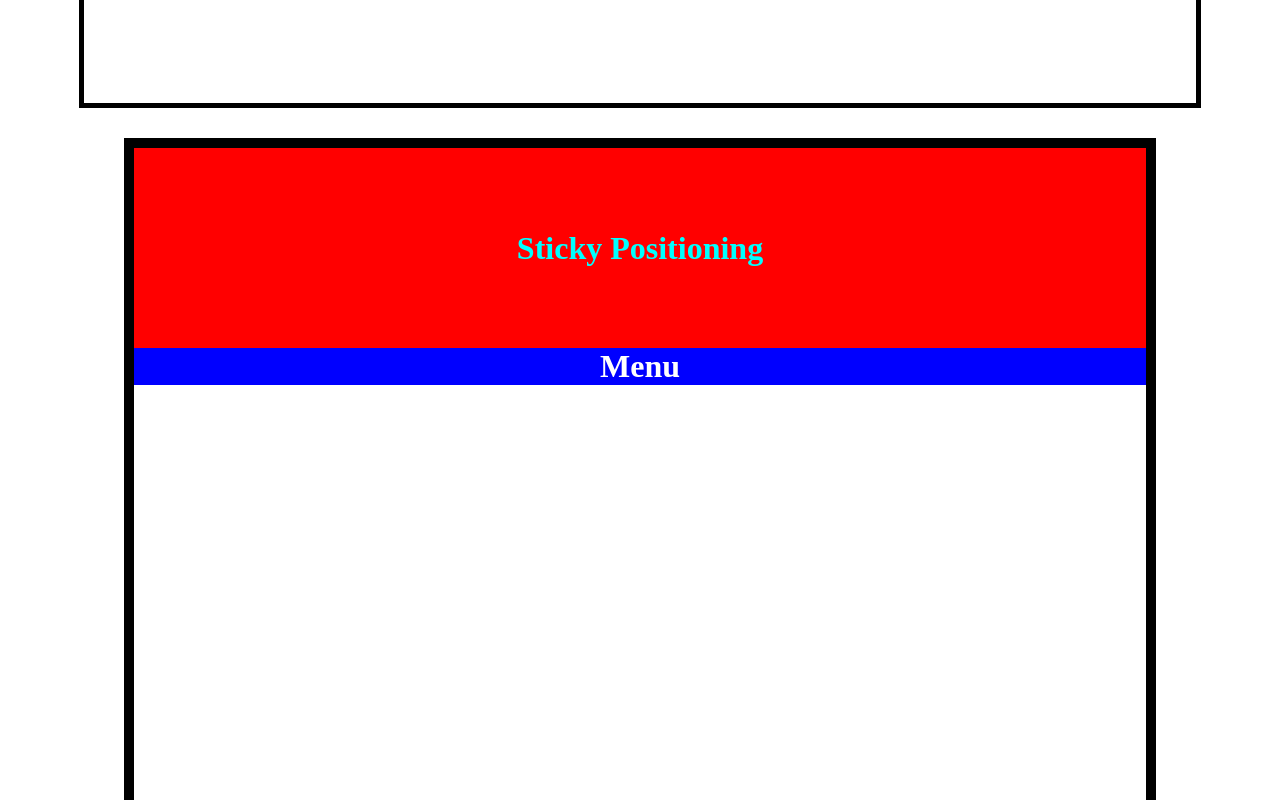
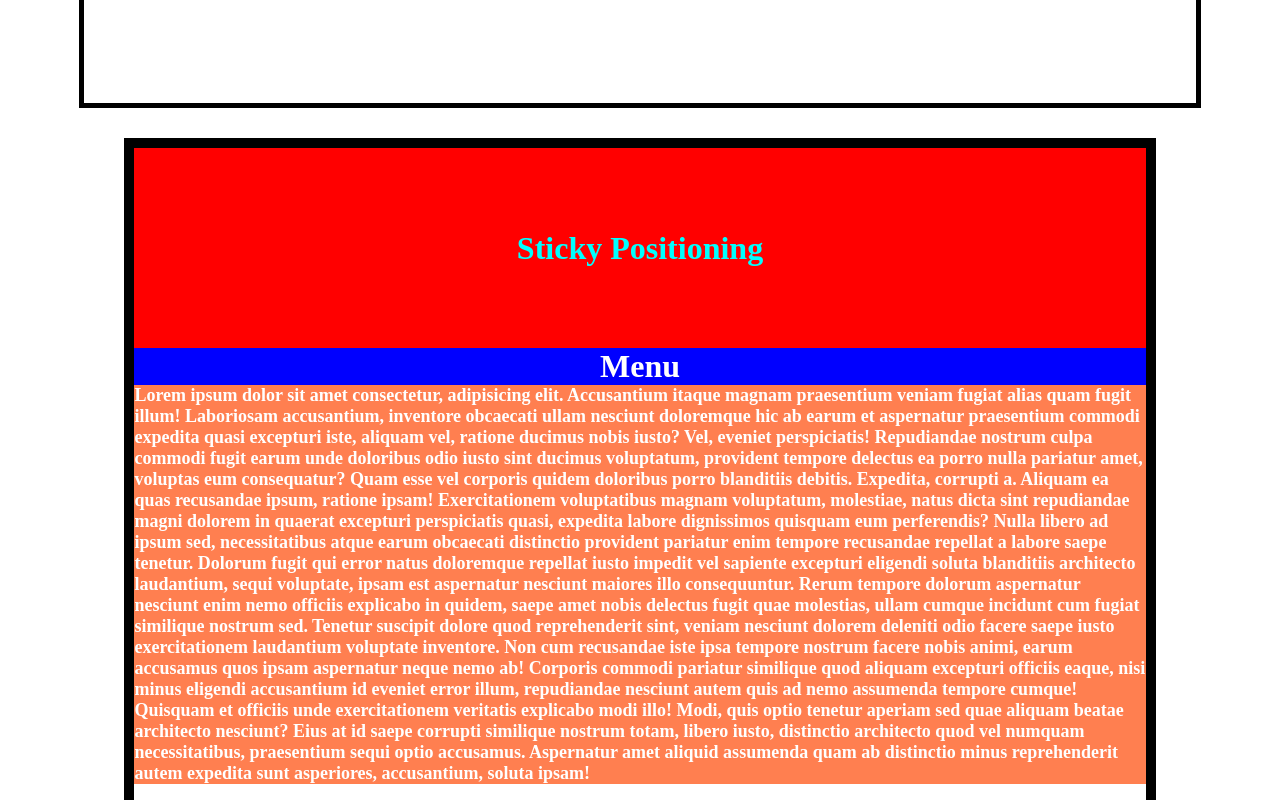
Before and after one commit to Snoopytoop/CSS-Positioning-Practise, a plain HTML site: page index.html in a window 1280 px wide. Shown: the part 900-1700 px from the top of the page. Drawn offline with Linux system fonts and the light colour scheme.

Commit message:
added sticky positioning practise

```diff
--- a/index.html
+++ b/index.html
@@ -56,6 +56,50 @@
         <h1>Sticky Positioning</h1>
       </div>
       <div class="menu"><h1>Menu</h1></div>
+      <div id="lorem">
+        Lorem ipsum dolor sit amet consectetur, adipisicing elit. Accusantium
+        itaque magnam praesentium veniam fugiat alias quam fugit illum!
+        Laboriosam accusantium, inventore obcaecati ullam nesciunt doloremque
+        hic ab earum et aspernatur praesentium commodi expedita quasi excepturi
+        iste, aliquam vel, ratione ducimus nobis iusto? Vel, eveniet
+        perspiciatis! Repudiandae nostrum culpa commodi fugit earum unde
+        doloribus odio iusto sint ducimus voluptatum, provident tempore delectus
+        ea porro nulla pariatur amet, voluptas eum consequatur? Quam esse vel
+        corporis quidem doloribus porro blanditiis debitis. Expedita, corrupti
+        a. Aliquam ea quas recusandae ipsum, ratione ipsam! Exercitationem
+        voluptatibus magnam voluptatum, molestiae, natus dicta sint repudiandae
+        magni dolorem in quaerat excepturi perspiciatis quasi, expedita labore
+        dignissimos quisquam eum perferendis? Nulla libero ad ipsum sed,
+        necessitatibus atque earum obcaecati distinctio provident pariatur enim
+        tempore recusandae repellat a labore saepe tenetur. Dolorum fugit qui
+        error natus doloremque repellat iusto impedit vel sapiente excepturi
+        eligendi soluta blanditiis architecto laudantium, sequi voluptate, ipsam
+        est aspernatur nesciunt maiores illo consequuntur. Rerum tempore dolorum
+        aspernatur nesciunt enim nemo officiis explicabo in quidem, saepe amet
+        nobis delectus fugit quae molestias, ullam cumque incidunt cum fugiat
+        similique nostrum sed. Tenetur suscipit dolore quod reprehenderit sint,
+        veniam nesciunt dolorem deleniti odio facere saepe iusto exercitationem
+        laudantium voluptate inventore. Non cum recusandae iste ipsa tempore
+        nostrum facere nobis animi, earum accusamus quos ipsam aspernatur neque
+        nemo ab! Corporis commodi pariatur similique quod aliquam excepturi
+        officiis eaque, nisi minus eligendi accusantium id eveniet error illum,
+        repudiandae nesciunt autem quis ad nemo assumenda tempore cumque!
+        Quisquam et officiis unde exercitationem veritatis explicabo modi illo!
+        Modi, quis optio tenetur aperiam sed quae aliquam beatae architecto
+        nesciunt? Eius at id saepe corrupti similique nostrum totam, libero
+        iusto, distinctio architecto quod vel numquam necessitatibus,
+        praesentium sequi optio accusamus. Aspernatur amet aliquid assumenda
+        quam ab distinctio minus reprehenderit autem expedita sunt asperiores,
+        accusantium, soluta ipsam!
+      </div>
+    </div>
+    <div class="container-sticky-a">
+        <ul class="ul-sticky">
+
+
+        </ul>
+
+
     </div>
   </body>
 </html>
--- a/style.css
+++ b/style.css
@@ -129,7 +129,7 @@
 }
 
 #container-sticky {
-  height: 2000px;
+  height: 1000px;
   width: 80%;
   border: 10px solid black;
   margin: auto;
@@ -154,10 +154,24 @@
     background-color: blue;
     color: white;
     text-align: center;
+    position: sticky;
+    top: 0px;
 }
 
 .menu h1 {
     margin: 0px;
-    position: sticky;
-    top: 0px;
 }
+
+#lorem {
+    background-color: coral;
+    color: white;
+    font-weight: bold;
+    font-size: large;
+}
+
+.container-sticky-a {
+    height: 1000px;
+    width: 80%;
+    border: 5px solid red;
+    margin: auto
+}
```
